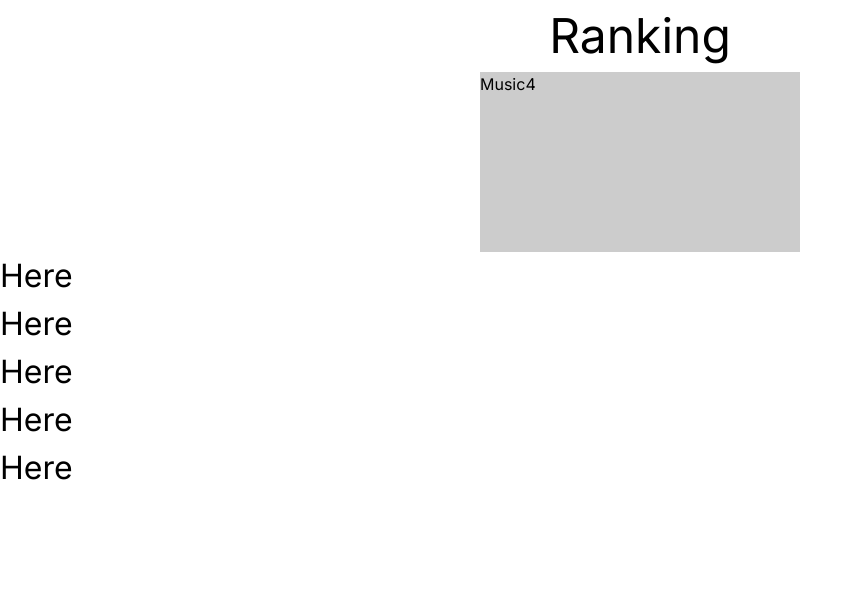
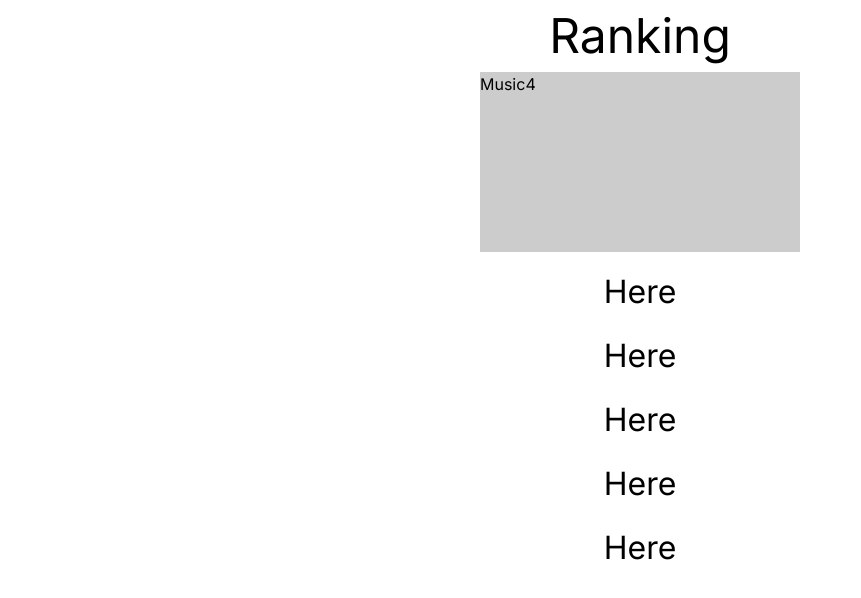
Before and after one commit to dinarik06/rankings, a Next.js app: page / in a window 1280 px wide. Shown: the top 598 px of the page, without its empty margins (0-861 px from the left). Built offline with nearby package versions, Linux system fonts and the light colour scheme.

Commit message:
Center buttons, add padding

```diff
--- a/src/app/globals.css
+++ b/src/app/globals.css
@@ -38,6 +38,10 @@ body {
 }
 .places {
   font-size: 2rem;
+  text-align: center;
+  display: flex;
+  gap: 1rem;
+  flex-direction: column;
 }
 .music-player {
   width: 20rem;
--- a/src/app/page.tsx
+++ b/src/app/page.tsx
@@ -66,6 +66,7 @@ export default function Home() {
     <main>
       <div className="header">Ranking</div>
       <div className="music-player">{randomTrack.name}</div>
+      <div style={{ paddingTop: "1rem" }}></div>
       <div className="places">
         {places.map((place, index) => {
           return (
```
